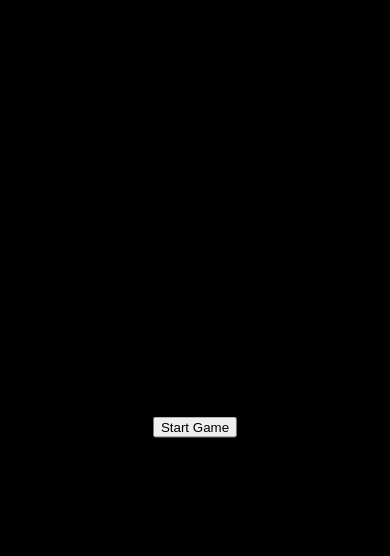
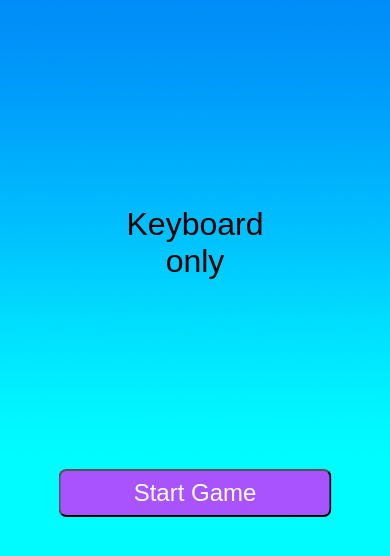
Before and after one commit to MuhammadRukon/phaser-game, a React (Vite) app: page / in a window 390 px wide. Shown: the part 164-720 px from the top of the page. Built offline with nearby package versions, Linux system fonts and the light colour scheme.

Commit message:
feat: responsive

```diff
--- a/index.html
+++ b/index.html
@@ -1,16 +1,15 @@
-<!doctype html>
+<!DOCTYPE html>
 <html lang="en">
     <head>
         <meta charset="UTF-8" />
         <link rel="icon" type="image/png" href="/favicon.png" />
         <meta name="viewport" content="width=device-width, initial-scale=1.0" />
-    <link rel="stylesheet" href="/style.css">
-    <title>Phaser React Template</title>
+        <link rel="stylesheet" href="/style.css" />
+        <title>First Phaser Game</title>
     </head>
 
     <body>
         <div id="root"></div>
         <script type="module" src="/src/main.tsx"></script>
-
     </body>
 </html>
--- a/public/style.css
+++ b/public/style.css
@@ -12,3 +12,18 @@ body {
     justify-content: center;
     align-items: center;
 }
+#game-container {
+    position: relative;
+    max-width: calc(100vh * 720 / 1280);
+    max-height: calc(100vh * 1280 / 720);
+    width: 100%;
+    height: 100%;
+    background: url("./assets/sky.png") no-repeat;
+    background-size: cover;
+    background-position: center;
+}
+button {
+    position: absolute;
+    white-space: nowrap;
+    transform: translateX(-50%);
+}
--- /dev/null
+++ b/src/components/button/Button.tsx
@@ -0,0 +1,13 @@
+import { buttonConfig } from "../../config/buttonConfig";
+
+interface buttonType {
+    config: buttonConfig;
+    handleClick: () => void;
+}
+export default function Button({ config, handleClick }: buttonType) {
+    return (
+        <button onClick={handleClick} style={config?.buttonStyle}>
+            {config?.buttonText}
+        </button>
+    );
+}
--- /dev/null
+++ b/src/config/buttonConfig.ts
@@ -0,0 +1,18 @@
+export interface buttonConfig {
+    buttonText: string;
+    buttonStyle: React.CSSProperties;
+}
+
+export const buttonConfig: buttonConfig = {
+    buttonText: "Start Game",
+    buttonStyle: {
+        color: "#FFFFFF",
+        backgroundColor: "#A953FF",
+        top: "75%",
+        left: "50%",
+        width: "70%",
+        height: "48px",
+        borderRadius: "8px",
+        fontSize: "24px",
+    },
+};
--- a/src/config/game-config.ts
+++ b/src/config/gameConfig.ts
@@ -2,12 +2,20 @@ import Phaser from "phaser";
 import preload from "../game/scenes/preload";
 import create from "../game/scenes/create/create";
 import update from "../game/scenes/update";
+import { HEIGHT, WIDTH } from "../constants";
 
 export const config: Phaser.Types.Core.GameConfig = {
     type: Phaser.AUTO,
-    width: 800,
-    height: 600,
+    width: WIDTH,
+    height: HEIGHT,
     parent: "game-container",
+    scale: {
+        mode: Phaser.Scale.FIT,
+        parent: "game-container",
+        autoCenter: Phaser.Scale.CENTER_BOTH,
+        width: WIDTH,
+        height: HEIGHT,
+    },
     physics: {
         default: "arcade",
         arcade: {
--- a/src/constants/index.ts
+++ b/src/constants/index.ts
@@ -1,3 +1,5 @@
 export const STOP = "stop";
 export const START = "start";
 export const OVER = "over";
+export const WIDTH = 720;
+export const HEIGHT = 1280;
--- a/src/game/first-game/FirstGame.tsx
+++ b/src/game/first-game/FirstGame.tsx
@@ -1,6 +1,8 @@
 import { useEffect, useState } from "react";
-import { config } from "../../config/game-config";
+import { config } from "../../config/gameConfig";
 import { OVER, START } from "../../constants";
+import Button from "../../components/button/Button";
+import { buttonConfig } from "../../config/buttonConfig";
 
 export default function FirstGame() {
     const [isRunning, setIsRunning] = useState<boolean>(false);
@@ -21,26 +23,31 @@ export default function FirstGame() {
                 setIsRunning(true);
             }
         };
-
         window.addEventListener("message", handleGame);
 
         return () => window.removeEventListener("message", handleGame);
     }, []);
+
     return (
         <div id="game-container">
             {!isRunning && (
-                <button
-                    style={{
-                        position: "absolute",
-                        top: "70%",
-                        left: "50%",
-                        transform: "translate(-50%, -50%)",
-                        whiteSpace: "nowrap",
-                    }}
-                    onClick={startGame}
-                >
-                    Start Game
-                </button>
+                <>
+                    <p
+                        style={{
+                            color: "black",
+                            fontSize: "32px",
+                            textAlign: "center",
+                            position: "absolute",
+                            top: "40%",
+                            left: "50%",
+                            zIndex: 0,
+                            transform: "translateX(-50%)",
+                        }}
+                    >
+                        Keyboard only
+                    </p>
+                    <Button config={buttonConfig} handleClick={startGame} />
+                </>
             )}
         </div>
     );
--- a/src/game/scenes/create/create.ts
+++ b/src/game/scenes/create/create.ts
@@ -1,4 +1,4 @@
-import { OVER } from "../../../constants";
+import { HEIGHT, OVER, WIDTH } from "../../../constants";
 import createPlatforms from "./createPlatforms";
 import { createPlayer } from "./createPlayer";
 import { createStars } from "./createStars";
@@ -8,10 +8,9 @@ type GroupType = Phaser.Physics.Arcade.Group;
 
 export let player: Sprite;
 let platforms: Phaser.Physics.Arcade.StaticGroup;
-
+let highScore: string = localStorage.getItem("highScore") || "0";
 let score: number = 0;
 let scoreText: Phaser.GameObjects.Text;
-
 let stars: GroupType;
 let bomb: Sprite;
 let bombs: GroupType;
@@ -19,7 +18,7 @@ let gameOver: boolean = false;
 
 export default function create(this: Phaser.Scene) {
     // background
-    this.add.image(400, 300, "sky");
+    this.add.image(WIDTH / 2, HEIGHT / 2, "sky").setDisplaySize(WIDTH, HEIGHT);
 
     //player creation
     player = createPlayer(this);
@@ -50,7 +49,9 @@ export default function create(this: Phaser.Scene) {
 
         // score calculation
         score += 10;
-        scoreText.setText("Score: " + score);
+
+        highScore = score > parseInt(highScore) ? score.toString() : highScore;
+        scoreText.setText(`Score: ${score}; highscore: ${highScore}`);
 
         // create more stars and bomb
         if (stars.countActive(true) === 0) {
@@ -74,13 +75,14 @@ export default function create(this: Phaser.Scene) {
     function hitBomb(player: Sprite) {
         this.physics.pause();
         window.postMessage({ type: OVER });
+        // score = 0;
         player.setTint(0xff0000);
         player.anims.play("turn");
         gameOver = true;
     }
 
-    //display score
-    scoreText = this.add.text(16, 16, "score: 0", {
+    // display score
+    scoreText = this.add.text(16, 16, `score: 0; highscore: ${highScore}`, {
         fontSize: "32px",
         fill: "#000",
     });
--- a/src/game/scenes/create/createPlatforms.ts
+++ b/src/game/scenes/create/createPlatforms.ts
@@ -2,9 +2,11 @@ export default function createPlatforms(scene: Phaser.Scene) {
     let platforms: Phaser.Physics.Arcade.StaticGroup;
 
     platforms = scene.physics.add.staticGroup();
-    platforms.create(400, 568, "ground").setScale(2).refreshBody();
-    platforms.create(600, 400, "ground");
-    platforms.create(50, 250, "ground");
-    platforms.create(750, 220, "ground");
+    platforms.create(400, 1248, "ground").setScale(2).refreshBody(); //base
+    platforms.create(50, 735, "ground");
+    platforms.create(770, 735, "ground");
+    platforms.create(760, 895, "ground");
+    platforms.create(50, 910, "ground");
+    platforms.create(600, 1070, "ground");
     return platforms;
 }
--- a/src/game/scenes/create/createStars.ts
+++ b/src/game/scenes/create/createStars.ts
@@ -3,8 +3,8 @@ export function createStars(scene: Phaser.Scene) {
 
     stars = scene.physics.add.group({
         key: "star",
-        repeat: 1,
-        setXY: { x: 310, y: 0, stepX: 70 },
+        repeat: 10,
+        setXY: { x: 15, y: 0, stepX: 69 },
     });
 
     stars.children.iterate(function (child) {
```
Also changed, not shown: src/context/GameContext.tsx (deleted, +0 -22 lines). Lines whose indentation alone changed are shown as unchanged.
